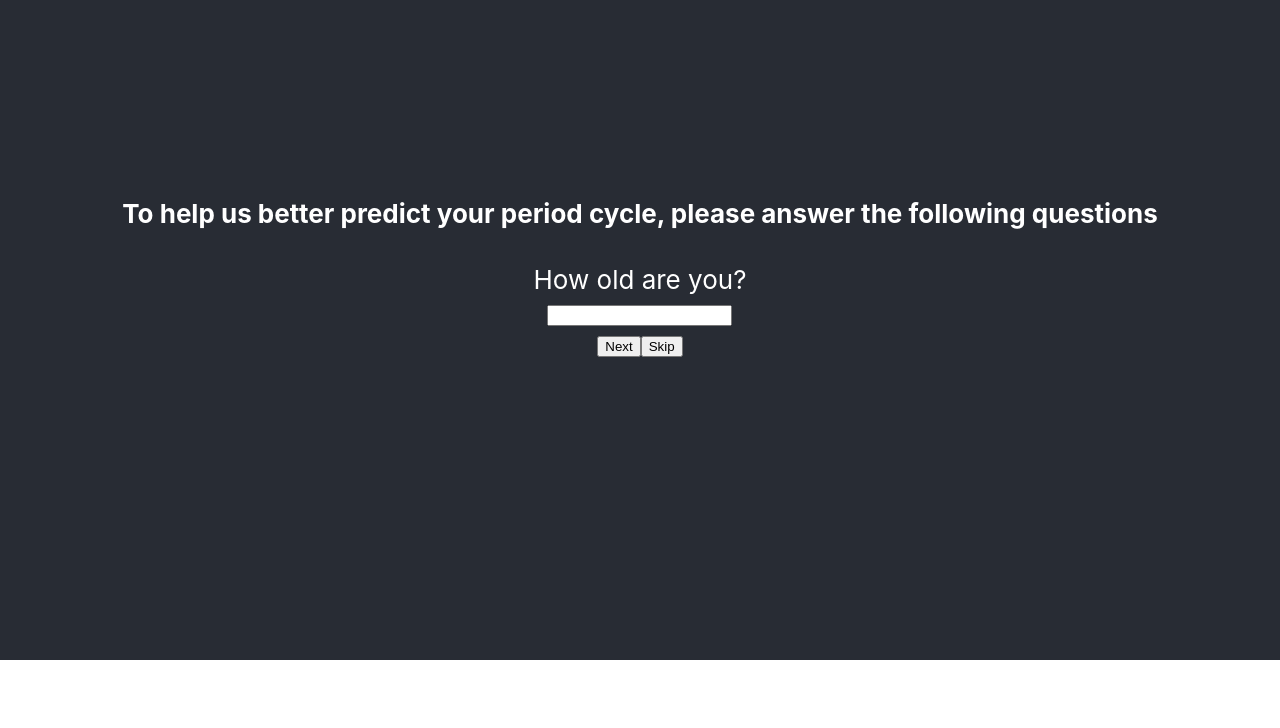
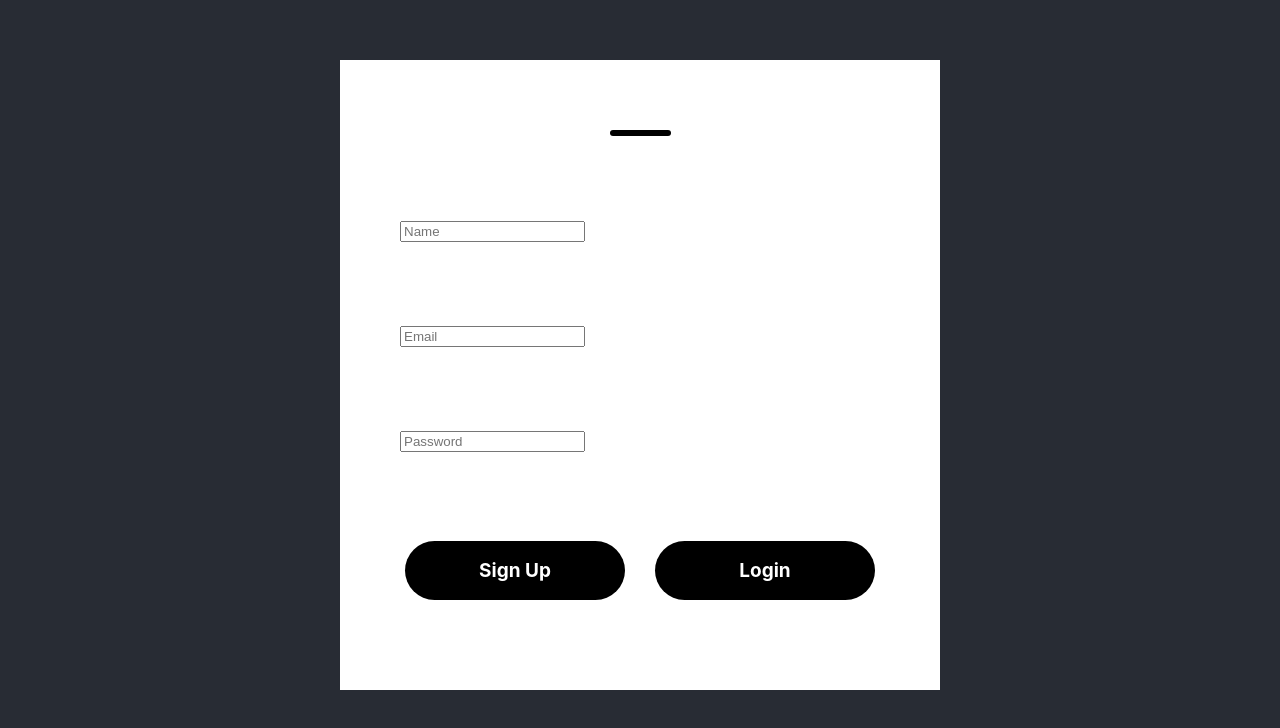
Before and after one commit to paceuniversity/team3spring2024, a React (Create React App) app in the folder moonflo/: page / in a window 1280 px wide. Shown: the part 140-868 px from the top of the page. Before the commit the page ends 800 px from the top, so only its background shows below. Built offline with nearby package versions, Linux system fonts and the light colour scheme.

Commit message:
login and sign up code

```diff
--- a/moonflo/public/index.html
+++ b/moonflo/public/index.html
@@ -24,7 +24,7 @@
       work correctly both with client-side routing and a non-root public URL.
       Learn how to configure a non-root public URL by running `npm run build`.
     -->
-    <title>React App</title>
+    <title>MoonFlo</title>
   </head>
   <body>
     <noscript>You need to enable JavaScript to run this app.</noscript>
--- a/moonflo/src/App.js
+++ b/moonflo/src/App.js
@@ -1,6 +1,7 @@
 import FirstPage from './pages/firstpage.js'; // Importing FirstPage component
 import Question1 from './pages/question1.js';
 import Question2 from './pages/question2.js';
+import LoginSignup from './LoginSignup/loginsignup.jsx';
 
 import './App.css';
 
@@ -8,6 +9,7 @@
   return (
     <div className="App">
       <header className="App-header">
+        <LoginSignup/>
         <Question1 />
       </header>
     </div>
--- /dev/null
+++ b/moonflo/src/LoginSignup/loginsignup.css
@@ -0,0 +1,78 @@
+.container{
+    display: flex;
+    flex-direction: column;
+    margin: auto;
+    width: 600px;
+    margin-top: 200px;
+    background: white;
+    padding-bottom: 30px;
+
+}
+
+.header{
+    display: flex;
+    flex-direction: column;
+    align-items: center;
+    gap: 9px;
+    width: 100%;
+    margin-top: 30px;
+}
+
+.text{
+    font: 48px;
+    font-weight: 700;
+}
+
+.underline{
+    width: 61px;
+    height: 6px;
+    background: black;
+    border-radius: 9px;
+}
+
+.inputs{
+    margin-top: 55px;
+    display: flex;
+    flex-direction: column;
+    gap: 25px;
+}
+
+.input{
+    display: flex;
+    align-items: center;
+    margin: auto;
+    width: 480px;
+    height: 80px;
+    background: white;
+    border-radius: 6px;
+}
+
+.forgot-password{
+    padding-left:62px;
+    margin-top: 27px;
+    font-size:18px;
+}
+
+.forgot-password span{
+    color: darkslategrey;
+}
+
+.submit-container{
+    display:flex;
+    gap:30px;
+    margin: 60px auto;
+}
+
+.submit{
+    display:flex;
+    justify-content: center;
+    align-items: center;
+    width: 220px;
+    height: 59px;
+    color: white;
+    background: black;
+    border-radius: 50px;
+    font-size: 19px;
+    font-weight: 700;
+    cursor: pointer;
+}
--- /dev/null
+++ b/moonflo/src/LoginSignup/loginsignup.jsx
@@ -0,0 +1,37 @@
+
+import React, { useEffect, useState } from "react";
+
+import './loginsignup.css'
+
+const LoginSignup = () => {
+
+    const [action,setAction] = useState("Sign Up");
+
+    return (
+        <div className= 'container'>
+            <div className="header">
+                <div className="text">{action}</div>
+                <div className ="underline"></div>
+            </div>
+            <div className="inputs">
+                {action==="Login"?<div></div>:<div className="input">
+                <input type ="text" placeholder ="Name" />
+            </div>}
+
+            <div className="input">
+                <input type ="email" placeholder ="Email" />
+            </div>
+            <div className="input">
+                <input type ="password" placeholder ="Password" />
+            </div>
+        </div>
+        {action==="Sign Up"?<div></div>:<div className= "forgot-password">Lost Password? <span>Click Here!</span></div>}
+        <div className="submit-container">
+            <div className = {action==="Login"? "submit gray": "submit"} onClick={()=>{setAction("Sign Up")}}> Sign Up</div>
+            <div className = {action==="Sign Up"? "submit gray": "submit"} onClick={()=>(setAction("Login"))}> Login</div>
+        </div>
+        </div>
+    )
+}
+
+export default LoginSignup
```
